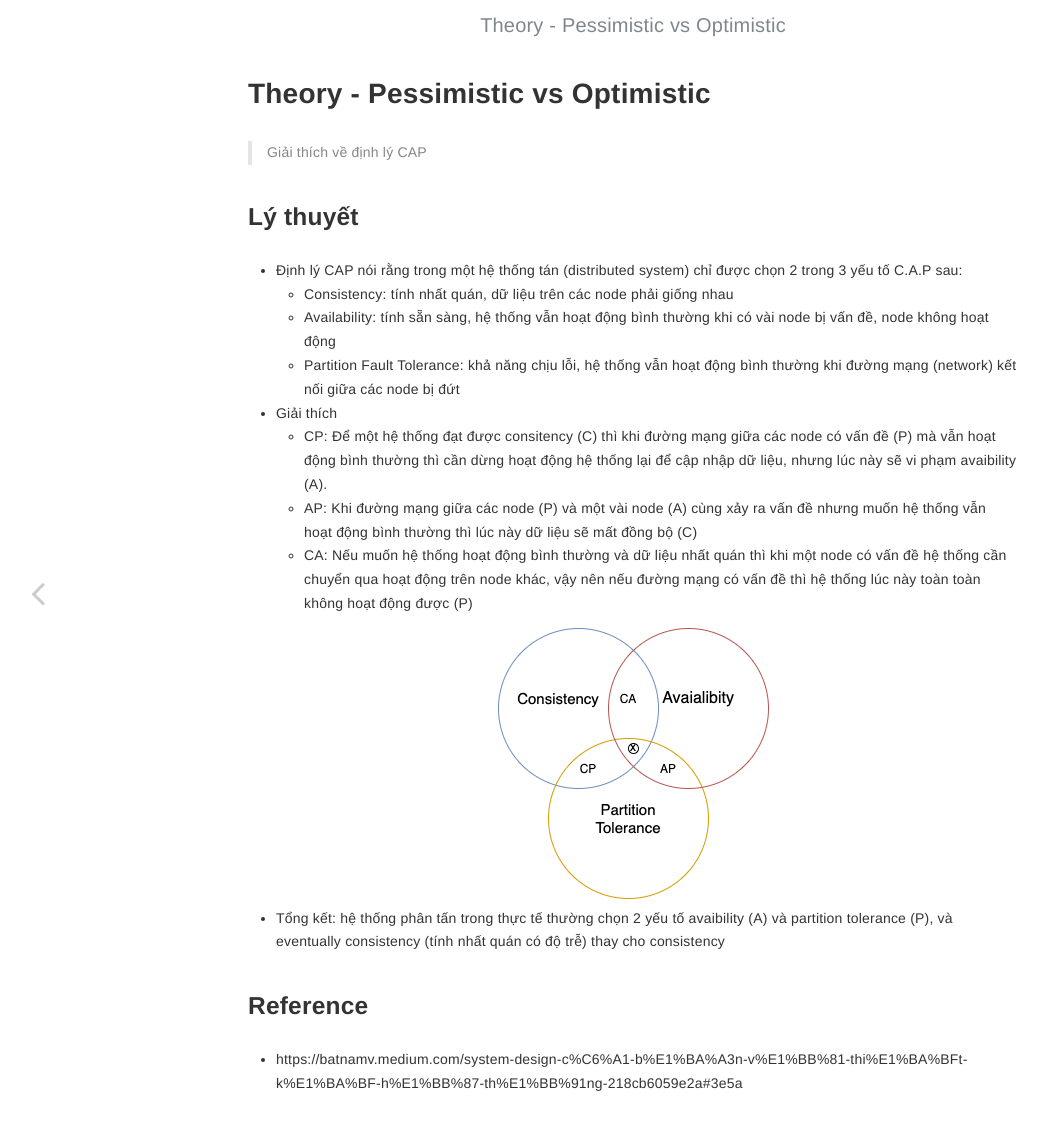
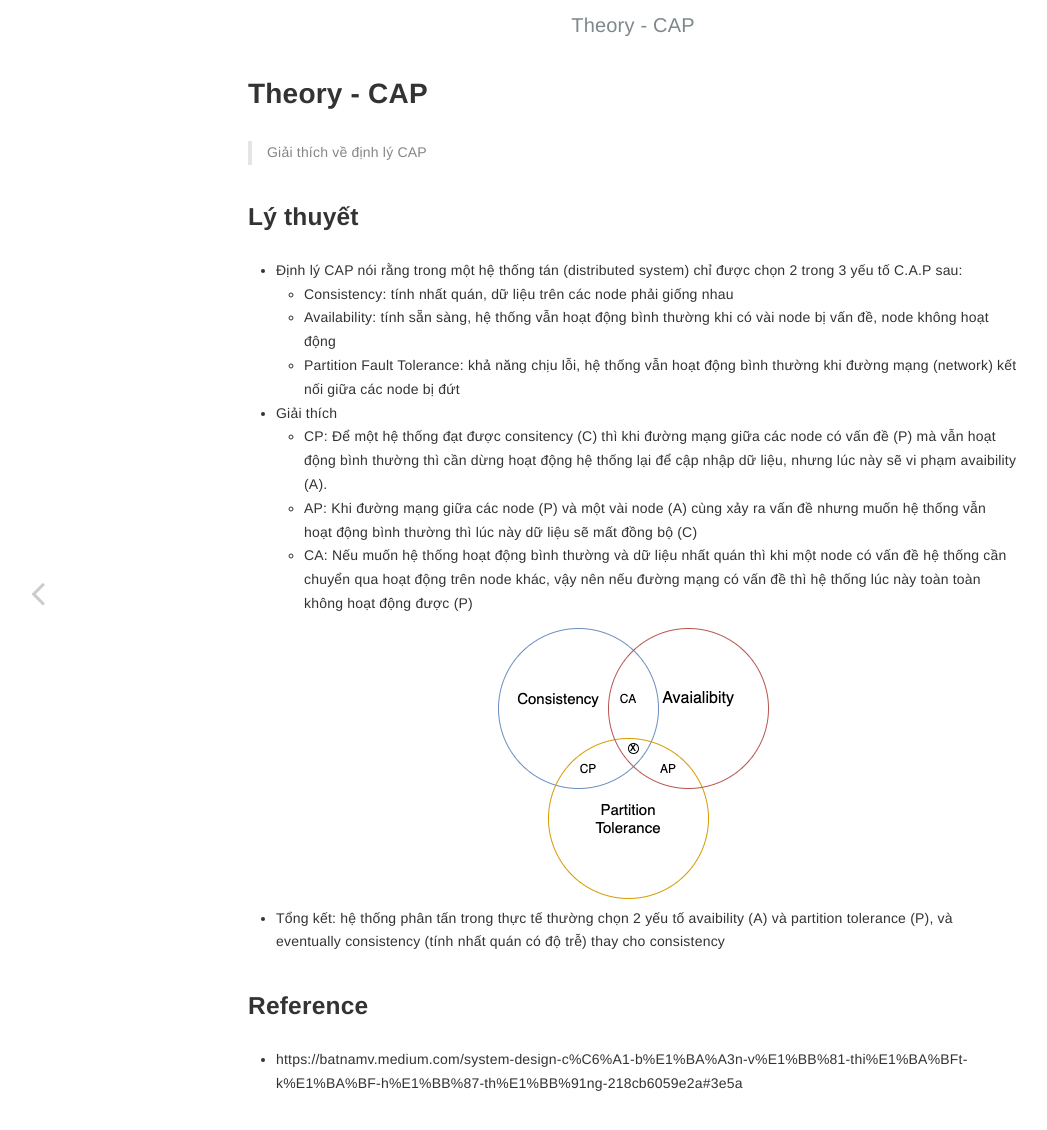
Before and after one commit to huypva/code-by-example-site, a Jekyll site: the page built from _posts/theory/2021-10-28-CAP.md, in a window 1280 px wide. Shown: the top 1130 px of the page, without its empty margins (7-1054 px from the left). Built offline with Jekyll 4.4.1, drawn with Linux system fonts in a browser that asks for light colours.

Commit message:
Change title CAP

```diff
--- a/_posts/theory/2021-10-28-CAP.md
+++ b/_posts/theory/2021-10-28-CAP.md
@@ -1,5 +1,5 @@
 ---
-title: Theory - Pessimistic vs Optimistic
+title: Theory - CAP
 author: HuyPVA
 date: 2021-10-29
 category: theory
```
